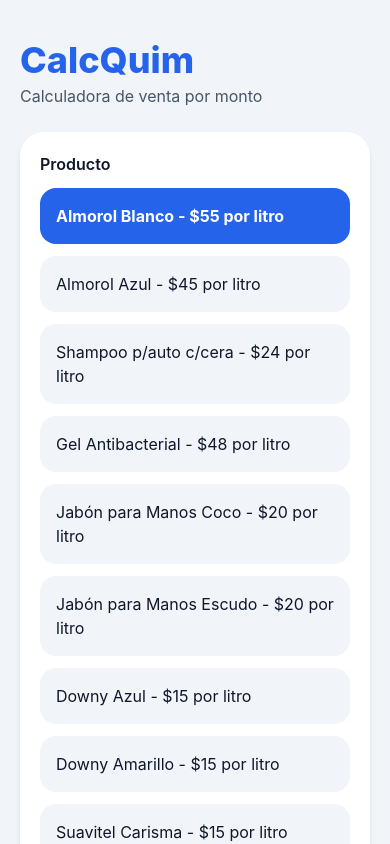
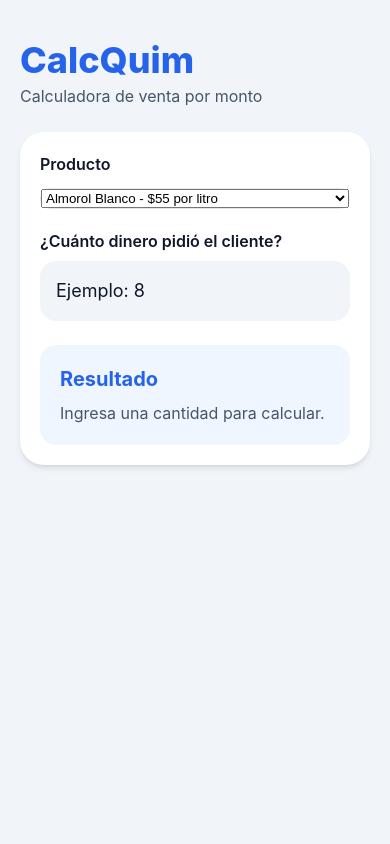
Before and after one commit to PalomaRmMz/calcQuim, a React Native app: screen / in a window 390 px wide. Built offline with nearby package versions, Linux system fonts and the light colour scheme.

Commit message:
compatible con mi telefono

```diff
--- a/app.json
+++ b/app.json
@@ -20,6 +20,9 @@
     "web": {
       "favicon": "./assets/favicon.png",
       "bundler": "metro"
-    }
+    },
+    "plugins": [
+      "expo-status-bar"
+    ]
   }
 }
--- a/src/components/ProductButton.js
+++ b/src/components/ProductButton.js
@@ -1,18 +1,44 @@
-import { Pressable, Text } from "react-native";
+import { Pressable, Text, View } from "react-native";
 
-export default function ProductButton({ product, isSelected, onPress }) {
+export default function ProductButton({
+    product,
+    isSelected,
+    onPress,
+}) {
     return (
         <Pressable
-            className={`mb-3 rounded-2xl p-4 ${isSelected ? "bg-blue-600" : "bg-slate-100"
+            onPress={onPress}
+            className={`mb-3 rounded-2xl border p-4 ${isSelected
+                ? "border-blue-600 bg-blue-50"
+                : "border-slate-200 bg-white"
                 }`}
-            onPress={onPress}
         >
-            <Text
-                className={`text-base ${isSelected ? "font-bold text-white" : "text-slate-900"
-                    }`}
-            >
-                {product.name} - ${product.price} por {product.unit}
-            </Text>
+            <View className="flex-row items-center justify-between">
+                <View className="flex-1">
+                    <Text
+                        className={`text-base ${isSelected
+                            ? "font-bold text-blue-700"
+                            : "text-slate-900"
+                            }`}
+                    >
+                        {product.name}
+                    </Text>
+
+                    <Text className="mt-1 text-sm text-slate-500">
+                        {product.category}
+                    </Text>
+                </View>
+
+                <View className="items-end">
+                    <Text className="text-lg font-bold text-slate-900">
+                        ${product.price}
+                    </Text>
+
+                    <Text className="text-sm text-slate-500">
+                        por {product.unit}
+                    </Text>
+                </View>
+            </View>
         </Pressable>
     );
 }
--- a/src/screens/CalculatorScreen.js
+++ b/src/screens/CalculatorScreen.js
@@ -5,6 +5,8 @@
 import ProductButton from "../components/ProductButton";
 import ResultBox from "../components/ResultBox";
 import { calculateQuantity } from "../utils/calculations";
+
+import { Picker } from "@react-native-picker/picker";
 
 export default function CalculatorScreen() {
     const [selectedProduct, setSelectedProduct] = useState(products[0]);
@@ -31,14 +33,23 @@
                         Producto
                     </Text>
 
-                    {products.map((product) => (
-                        <ProductButton
-                            key={product.id}
-                            product={product}
-                            isSelected={selectedProduct.id === product.id}
-                            onPress={() => setSelectedProduct(product)}
-                        />
-                    ))}
+                    <View className="rounded-2xl border border-slate-200 bg-slate-50">
+                        <Picker
+                            selectedValue={selectedProduct.id}
+                            onValueChange={(productId) => {
+                                const product = products.find((item) => item.id === productId);
+                                setSelectedProduct(product);
+                            }}
+                        >
+                            {products.map((product) => (
+                                <Picker.Item
+                                    key={product.id}
+                                    label={`${product.name} - $${product.price} por ${product.unit}`}
+                                    value={product.id}
+                                />
+                            ))}
+                        </Picker>
+                    </View>
 
                     <Text className="mt-5 mb-2 text-base font-semibold text-slate-900">
                         ¿Cuánto dinero pidió el cliente?
```
Also changed, not shown: package.json (+4 -3 lines), 1 other file (tests, documents, lock files or other folders).
